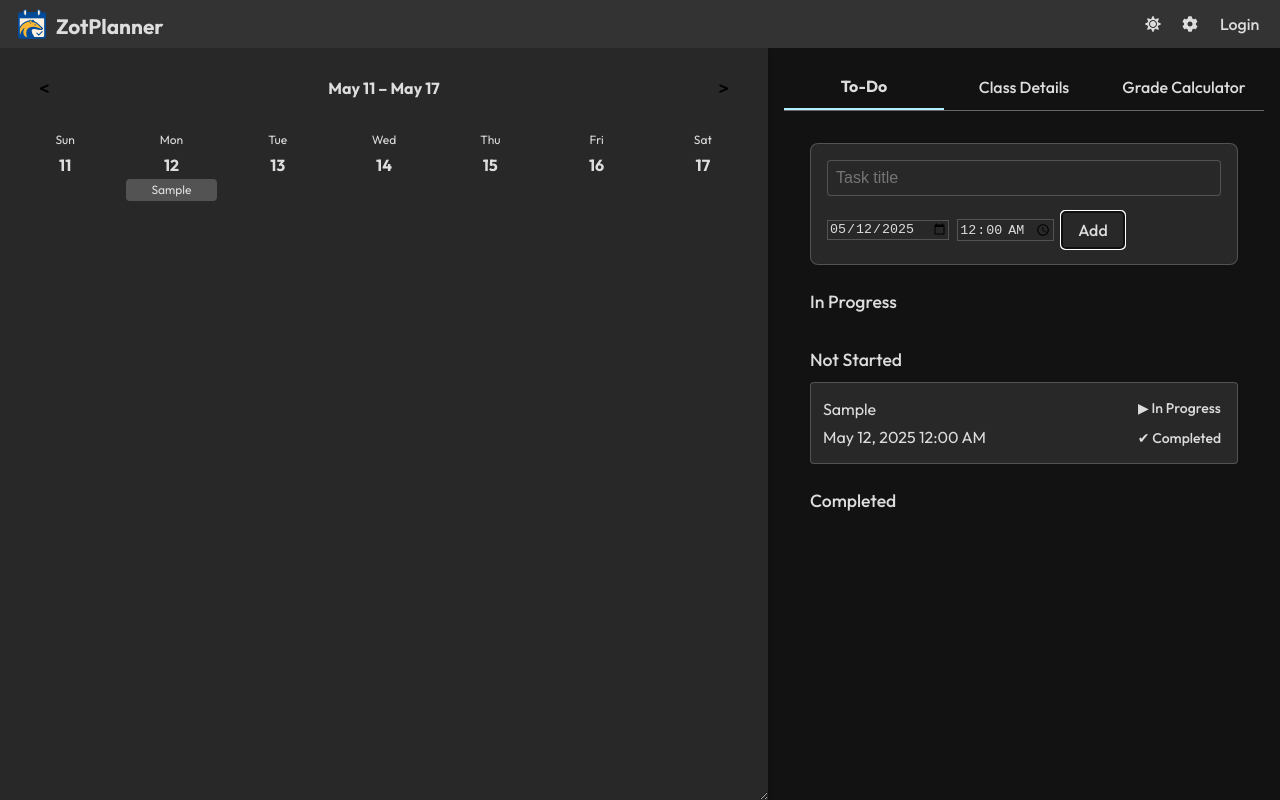
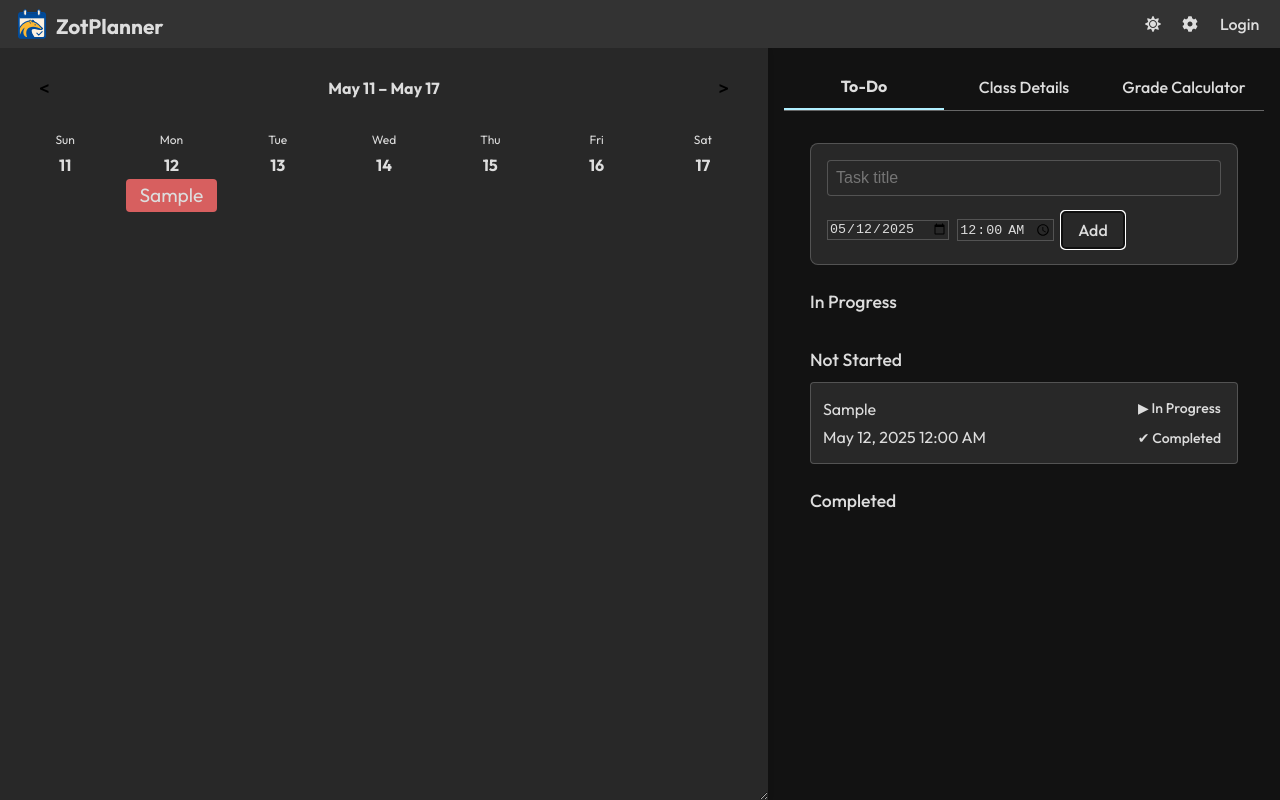
Before and after one commit to DylanBT928/ZotPlanner, a React (Vite) app: page / in a window 1280 px wide. Both pictures are taken after typing "Sample" into the empty fields and a click on the button "Add". Built offline with nearby package versions, Linux system fonts and the light colour scheme; no server answers.

Commit message:
added color indicators for status
Co-Authored-By: ASPCoding <152766272+ASPCoding@users.noreply.github.com>
Co-Authored-By: Thomas Phan <157726469+thomasphan22@users.noreply.github.com>

```diff
--- a/src/components/WeekCalendar.css
+++ b/src/components/WeekCalendar.css
@@ -99,25 +99,35 @@
 }
 
 /* colored variants */
-.task-dot.notStarted {
-  background: red;
-}
-
-.task-dot.inProgress {
-  background: blue;
-}
-
-.task-dot.completed {
-  background: green;
-}
-
-.todo-item {
-  font-size: 0.75rem;
+.notStarted {
+  font-size: 1.2rem;
   margin-top: 2px;
   padding: 2px 4px;
-  background: var(--calendar-separator);
+  background: #d75f5f;
   border-radius: 4px;
   overflow: hidden;
   text-overflow: ellipsis;
   white-space: nowrap;
 }
+
+.inProgress {
+  font-size: 1.2rem;
+  margin-top: 2px;
+  padding: 2px 4px;
+  background: #4c9cd9;
+  border-radius: 4px;
+  overflow: hidden;
+  text-overflow: ellipsis;
+  white-space: nowrap;
+}
+
+.completed {
+  font-size: 1.2rem;
+  margin-top: 2px;
+  padding: 2px 4px;
+  background: #60ae3f;
+  border-radius: 4px;
+  overflow: hidden;
+  text-overflow: ellipsis;
+  white-space: nowrap;
+}
--- a/src/components/WeekCalendar.tsx
+++ b/src/components/WeekCalendar.tsx
@@ -58,7 +58,7 @@ const WeekCalendar: React.FC<WeekCalendarProps> = ({ items }) => {
               </div>
               <div className="day-number">{d.getDate()}</div>
               {dayTasks.map((t) => (
-                <div key={t.id} className="todo-item">
+                <div key={t.id} className={t.status}>
                   {t.title}
                 </div>
               ))}
```
